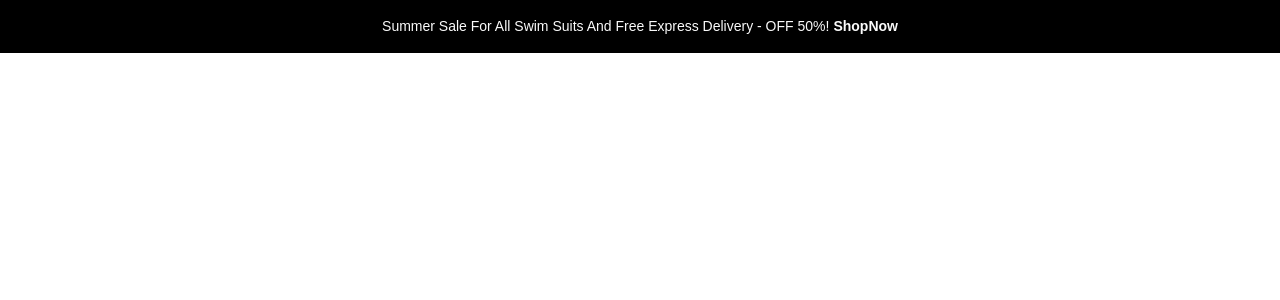
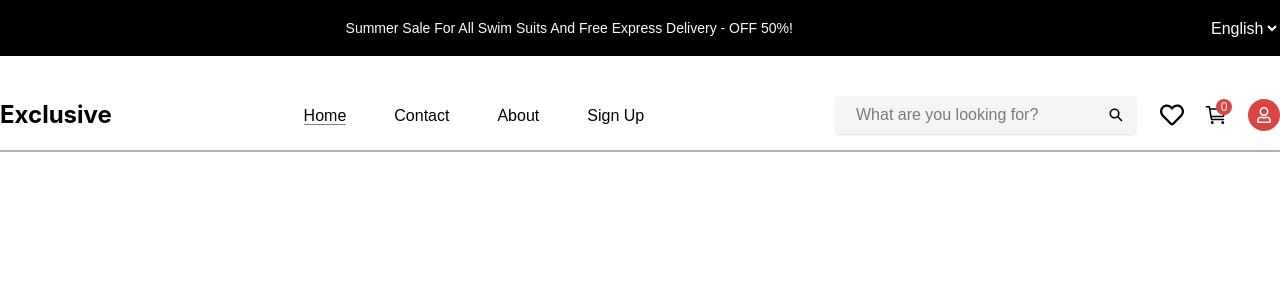
Before and after one commit to MdImran-Hossain/Excusive, a React app: page / in a window 1280 px wide. Shown: the top 300 px of the page. Built offline with nearby package versions, Linux system fonts and the light colour scheme; the HTML template or start-up script is replaced by a standard one.

Commit message:
navbar create

```diff
--- a/package.json
+++ b/package.json
@@ -13,6 +13,7 @@
     "@tailwindcss/vite": "^4.1.17",
     "react": "^19.2.0",
     "react-dom": "^19.2.0",
+    "react-icons": "^5.5.0",
     "react-router-dom": "^7.9.6",
     "tailwindcss": "^4.1.17"
   },
--- a/src/App.jsx
+++ b/src/App.jsx
@@ -1,15 +1,14 @@
 import React from "react";
 
 import { BrowserRouter, Routes, Route } from "react-router";
-import Home from "./Pages/Home";
-import Header from "./component/Page_rootlayout/Headder/Header";
+import Home from "./Pages/Home/Home";
 const App = () => {
   return (
     <>
       <BrowserRouter>
         <Routes>
 
-          <Route path="/" element={<Header />}/>
+          <Route path="/" element={<Home />}/>
           <Route path="/blog" element={" this is blog page"}/>
         </Routes>
       </BrowserRouter>
--- a/src/Pages/Home.jsx
+++ /dev/null
@@ -1,9 +0,0 @@
-import React from 'react'
-
-const Home = () => {
-  return (
-    <div className='h-6 bg-amber-300 text-Secondary2 font-Inter font-extrabold'>Home</div>
-  )
-}
-
-export default Home
--- /dev/null
+++ b/src/Pages/Home/Home.jsx
@@ -0,0 +1,16 @@
+import React from 'react'
+import Header from '../../component/Page_rootlayout/Headder/Header'
+import Navbar from '../../component/Page_rootlayout/Nav bar/Navbar'
+
+const Home = () => {
+  return (
+   <>
+  <div>
+    <Header />
+    <Navbar />
+  </div>
+   </>
+  )
+}
+
+export default Home
--- a/src/component/Page_rootlayout/Headder/Header.jsx
+++ b/src/component/Page_rootlayout/Headder/Header.jsx
@@ -8,7 +8,7 @@ const Header = () => {
           <div className="flex justify-between items-center">
             <div></div>
             <div className="flex justify-center items-center gap-1">
-              <p className="text-[14px] font-poppins font-normal text-Text ">
+              <p className="text-[14px] font-poppins font-normal text-FAFAFA ">
                 Summer Sale For All Swim Suits And Free Express Delivery - OFF
                 50%!
               </p>
@@ -19,7 +19,13 @@ const Header = () => {
                 ShopNow
               </a>
             </div>
-            <div></div>
+            <div>
+              <select name="" id="" className="font-[14px] text-white bg-black font-poppins">
+                <option value="#">English</option>
+                <option value="#">Bangla</option>
+                <option value="#">Arabic</option>
+              </select>
+            </div>
           </div>
         </div>
       </div>
--- /dev/null
+++ b/src/component/Page_rootlayout/Nav bar/Navbar.jsx
@@ -0,0 +1,170 @@
+import React, { useEffect, useRef, useState } from "react";
+import { FaRegHeart, FaRegStar, FaRegUser } from "react-icons/fa";
+import { IoCartOutline, IoSearchSharp } from "react-icons/io5";
+import { LuShoppingBag } from "react-icons/lu";
+import { RxCrossCircled } from "react-icons/rx";
+import { TbLogout2 } from "react-icons/tb";
+import { NavLink } from "react-router-dom";
+
+const Navbar = () => {
+  const navItem = [
+    {
+      id: 1,
+      item: "Home",
+      navlinked: "/",
+    },
+    {
+      id: 2,
+      item: "Contact",
+      navlinked: "/Contact",
+    },
+    {
+      id: 3,
+      item: "About",
+      navlinked: "/About",
+    },
+    {
+      id: 4,
+      item: "Sign Up",
+      navlinked: "/Sign-up",
+    },
+  ];
+  const  [account, setAccount]=useState(false)
+  const handleAccountRef = useRef(null);
+
+  useEffect(() => {
+    const handleClickOutside = (event) => {
+      if (
+        handleAccountRef.current &&
+        !handleAccountRef.current.contains(event.target)
+      ) {
+        setAccount(false);
+      }
+    };
+
+    window.addEventListener("click", handleClickOutside);
+
+    return () => {
+      window.removeEventListener("click", handleClickOutside);
+    };
+  }, []);
+
+  return (
+    <>
+      <div className="pt-10 pb-4 border-b-[2px] border-b-[rgba(0,0,0,0.3)]">
+        <div className="container m-auto">
+          <div className="flex justify-between items-center">
+            <div>
+              <a
+                href="#"
+                className="font-bold font-Inter text-[24px] text-black"
+              >
+                Exclusive
+              </a>
+            </div>
+            <div>
+              <ul className="flex justify-center items-center gap-12">
+                {navItem.map((nav) => (
+                  <li key={nav.id}>
+                    <NavLink
+                      to={nav.navlinked}
+                      className={({ isActive }) =>
+                        isActive
+                          ? "border-b-1 border-b-[rgba(0,0,0,0.5)] font-normal font-poppins text-black text-[16px]"
+                          : "font-normal font-poppins text-black text-[16px]"
+                      }
+                    >
+                      {nav.item}
+                    </NavLink>
+                  </li>
+                ))}
+              </ul>
+            </div>
+            <div className="basis-1/3 flex justify-end items-center gap-x-6 cursor-pointer">
+              <div className="relative ">
+                <input
+                  type="text"
+                  className="py-[7px] pl-5 pr-3 bg-f5f5f5 w-[300px] rounded shadow font-poppins font-normal text-[16px] text-black"
+                  placeholder="What are you looking for?"
+                />
+                <span className=" absolute top-[50%] right-3 translate-y-[-50%] text-black text-[16px]">
+                  <IoSearchSharp />
+                </span>
+              </div>
+              <div className="flex justify-end items-center gap-x-4">
+                <div>
+                  <span className="text-black text-2xl">
+                    <FaRegHeart />
+                  </span>
+                </div>
+                <div className=" relative w-8 h-8 flex items-center justify-center">
+                  <span className="text-black text-2xl">
+                    <IoCartOutline />
+                  </span>
+                  <div className="w-4 h-4 bg-[#DB4444] rounded-full flex justify-center items-center absolute top-0 right-0">
+                    <p className="text-[12px] text-f5f5f5 font-poppins font-normal">
+                      0
+                    </p>
+                  </div>
+                </div>
+                <div className="relative" ref={handleAccountRef}>
+                  <div className=" w-8 h-8 flex items-center justify-center bg-red rounded-full" onClick={() => setAccount((prev) => !prev)}>
+                  <span className="text-white text-l" >
+                    <FaRegUser />
+                  </span>
+
+                </div>
+                 {account && <div className="p-5 mt-1 rounded flex flex-col items-start justify-start bg-[rgba(0,0,0,0.4)] backdrop-blur-[150px] absolute top-full w-56 right-0 gap-[13px] cursor-pointer">
+                    <div className="flex justify-center items-center gap-4">
+                      <span className="text-white text-2xl">
+                        <FaRegUser />
+                      </span>
+                      <p className="text-[14px] text-f5f5f5 font-poppins font-normal">
+                        Manage My Account
+                      </p>
+                    </div>
+                    <div className="flex justify-center items-center gap-4">
+                      <span className="text-white text-2xl">
+                        <LuShoppingBag />
+                      </span>
+                      <p className="text-[14px] text-f5f5f5 font-poppins font-normal">
+                        My Order
+                      </p>
+                    </div>
+                    <div className="flex justify-center items-center gap-4">
+                      <span className="text-white text-2xl">
+                        <RxCrossCircled />
+                      </span>
+                      <p className="text-[14px] text-f5f5f5 font-poppins font-normal">
+                        My Cancellations
+                      </p>
+                    </div>
+                    <div className="flex justify-center items-center gap-4">
+                      <span className="text-white text-2xl">
+                        <FaRegStar />
+                      </span>
+                      <p className="text-[14px] text-f5f5f5 font-poppins font-normal">
+                        My Reviews
+                      </p>
+                    </div>
+                    <div className="flex justify-center items-center gap-4">
+                      <span className="text-white text-2xl">
+                        <TbLogout2 />
+                      </span>
+                      <p className="text-[14px] text-f5f5f5 font-poppins font-normal">
+                        Logout
+                      </p>
+                    </div>
+                  </div>}
+                </div>
+
+              </div>
+            </div>
+          </div>
+        </div>
+      </div>
+    </>
+  );
+};
+
+export default Navbar;
--- a/src/index.css
+++ b/src/index.css
@@ -3,24 +3,26 @@
 @import url('https://fonts.googleapis.com/css2?family=Inter:ital,opsz,wght@0,14..32,100..900;1,14..32,100..900&family=Poppins:ital,wght@0,100;0,200;0,300;0,400;0,500;0,600;0,700;0,800;0,900;1,100;1,200;1,300;1,400;1,500;1,600;1,700;1,800;1,900&display=swap');
 
 :root{
-  --Primary:#fff;
-  --Secondary:#f5f5f5;
-  --Text:#FAFAFA;
-  --Text1:#7D8184;
-  --Secondary2:#DB4444;
-  --buttoncolr:#00FF66;
+  --white:#fff;
+  --f5f5f5:#f5f5f5;
+  --FAFAFA:#FAFAFA;
+  --D8184:#7D8184;
+  --red:#DB4444;
+  --g00FF66:#00FF66;
+  --black: #000;
   --Inter:"Inter", sans-serif;
   --poppins:"Poppins", sans-serif;
 }
 
 
 @theme {
-  --color-Primary:var(--Primary);
-  --color-Secondary:var(--Secondary);
-  --color-Text:var(--Text);
-    --color-Text1:var(--Text1);
-  --color-Secondary2:var(--Secondary2);
-  --color-buttoncolr:var(--buttoncolr);
+  --color-white:var(--white);
+  --color-f5f5f5:var(--f5f5f5);
+  --color-FAFAFA:var(--FAFAFA);
+  --color-D8184:var(--D8184);
+  --color-red:var(--red);
+  --color-g00FF66:var(--g00FF66);
+  --color-black:var(--black);
   --font-Inter:var(--Inter);
   --font-poppins:var(--poppins);
 }
```
Also changed, not shown: 1 other file (tests, documents, lock files or other folders).
